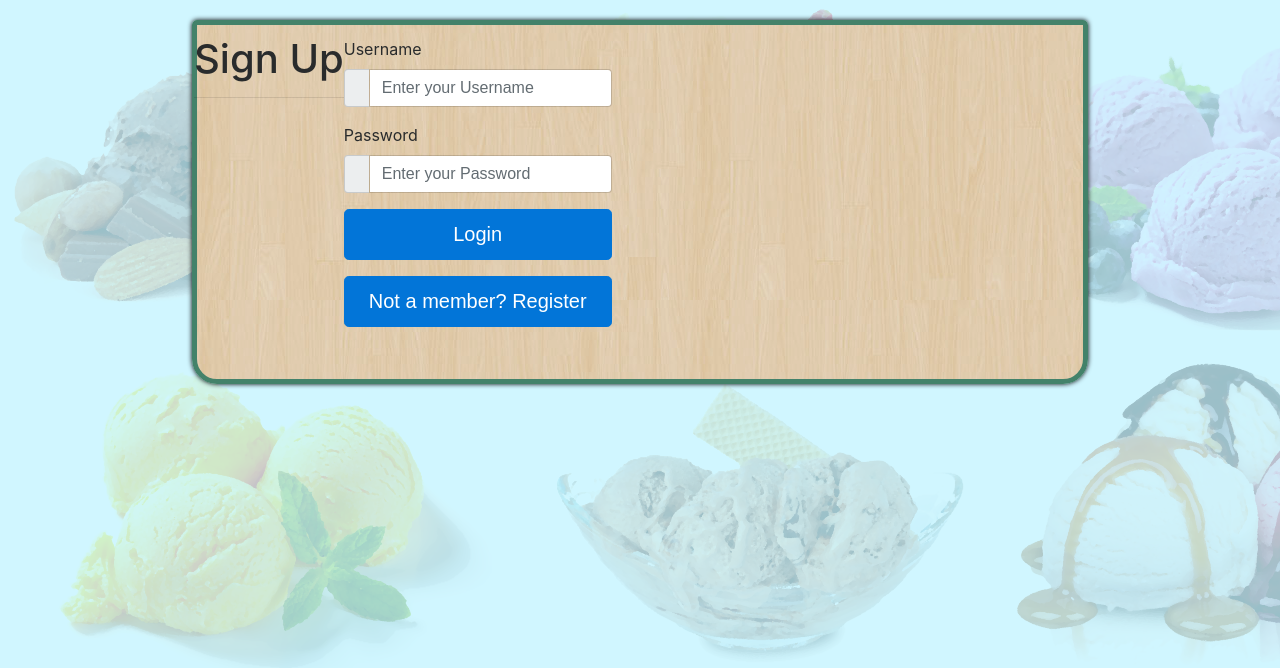
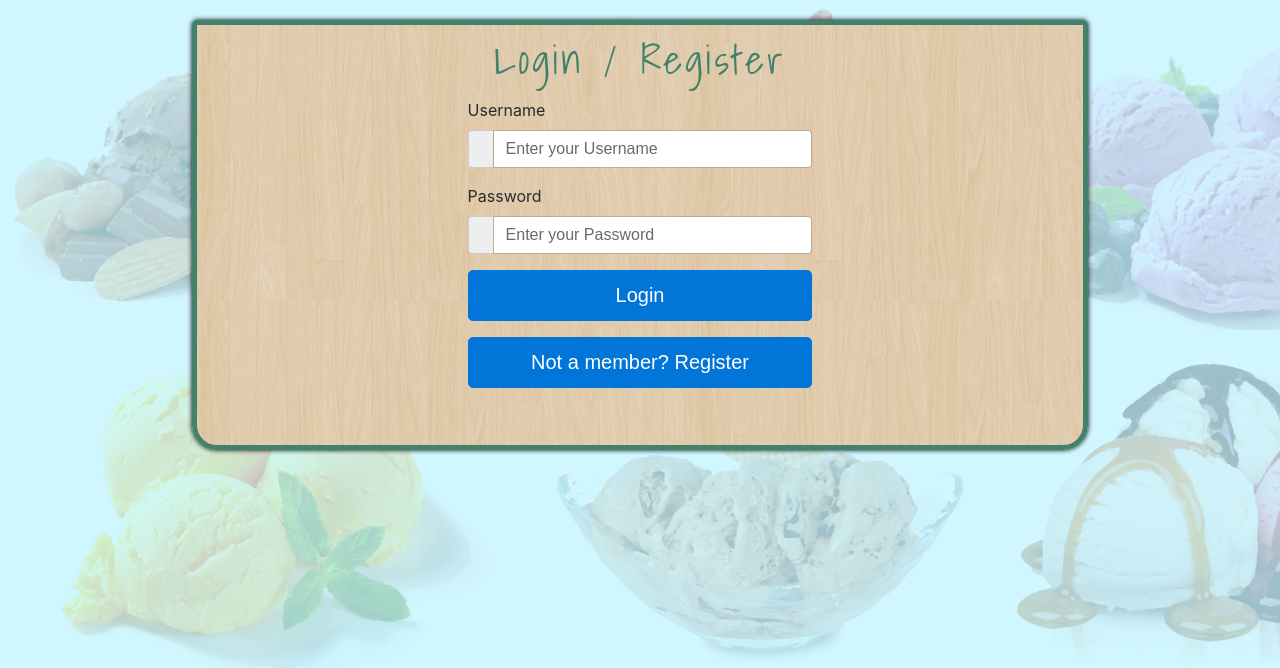
Before and after one commit to sykog/final, a PHP site: page /pages/signup.html in a window 1280 px wide. Shown: the top 668 px of the page. Run offline with PHP 8.4, Linux system fonts and the light colour scheme; some libraries are stand-ins or nearby versions.

Commit message:
changed signup page layout, cannot make empty blog posts

```diff
--- a/pages/signup.html
+++ b/pages/signup.html
@@ -12,13 +12,8 @@
 </head>
 <body>
     <div class="container" id="main">
-        <div class="row main">
-            <div class="panel-heading">
-                <div class="panel-title text-center">
-                    <h1 class="title">Sign Up</h1>
-                    <hr />
-                </div>
-            </div>
+        <h1 class="title">Login / Register</h1>
+
         <div class="main-login main-center">
             <form class="form-horizontal" method="post" action="#">
 
@@ -65,7 +60,6 @@
             </form>
         </div>
     </div>
-    </div>
 
     <script type="text/javascript" src="assets/js/bootstrap.js"></script>
     <script src="http://code.jquery.com/jquery.js"></script>
--- a/styles/home-styles.css
+++ b/styles/home-styles.css
@@ -24,6 +24,16 @@ div#main {
     -moz-border-radius: 5px 5px 25px 25px;
     -webkit-border-radius: 5px 5px 25px 25px;
     box-shadow: 0px 0px 5px black;
+}
+
+/* Header Styles */
+
+h1.title {
+    font-family: "Shadows Into Light", "Arial", serif;
+    letter-spacing: 3px;
+    color: #43826A;
+    text-align: center;
+    margin-bottom: 2%;
 }
 
 div#main h3 a {
@@ -58,9 +68,14 @@ div.card-header h2 {
 
 /* Card Footer Styles */
 
-div.card-footer {
-}
-
 div.card-footer p.foot {
     text-align: right;
 }
+
+/* Login Styles */
+
+div.main-login {
+    margin: 5px auto;
+    width: 40%;
+    min-width: 40%;
+}
```
Also changed, not shown: classes/admin.php (deleted, +0 -11 lines), index.php (+6 -8 lines). Lines whose indentation alone changed are shown as unchanged.
